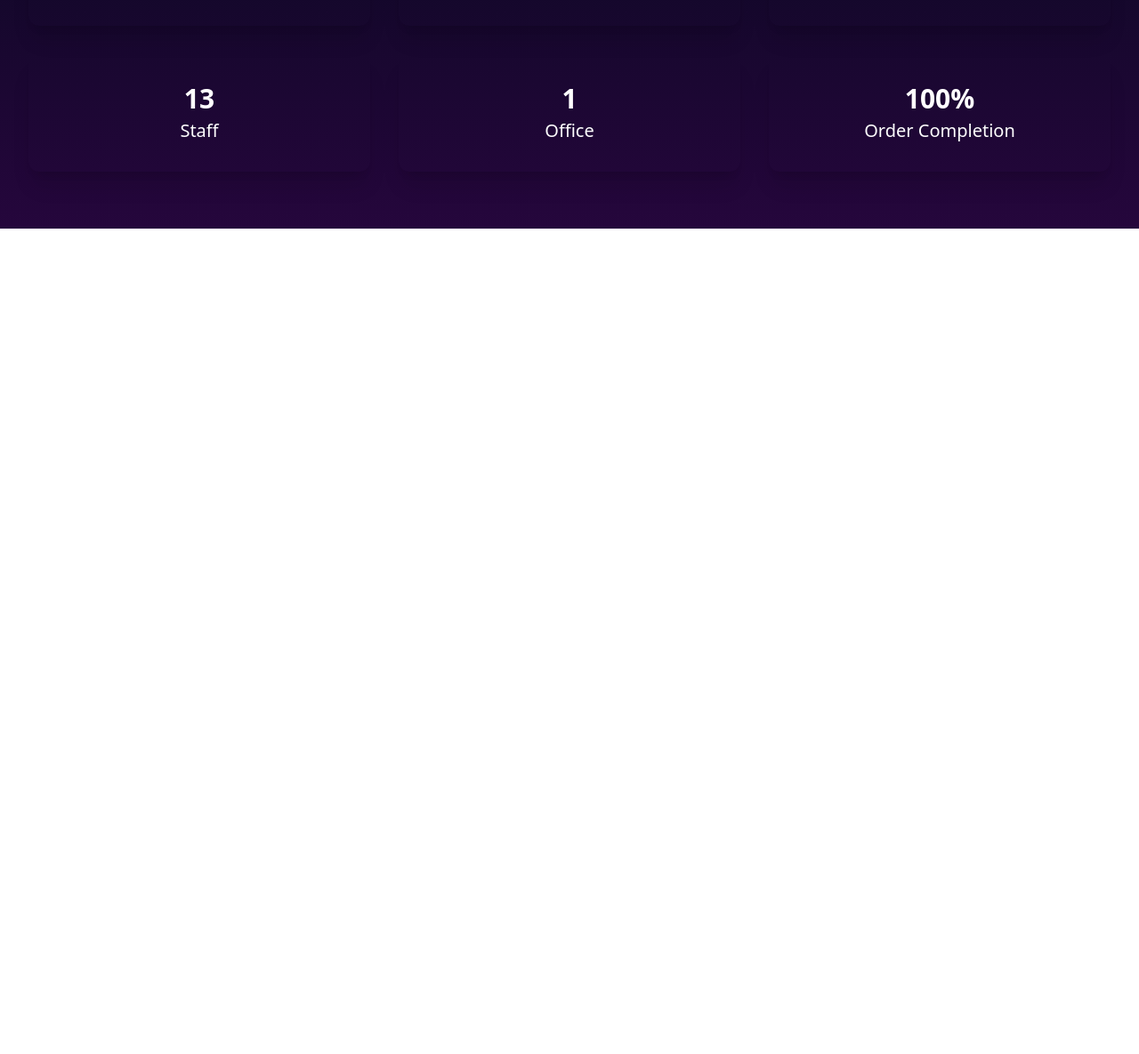
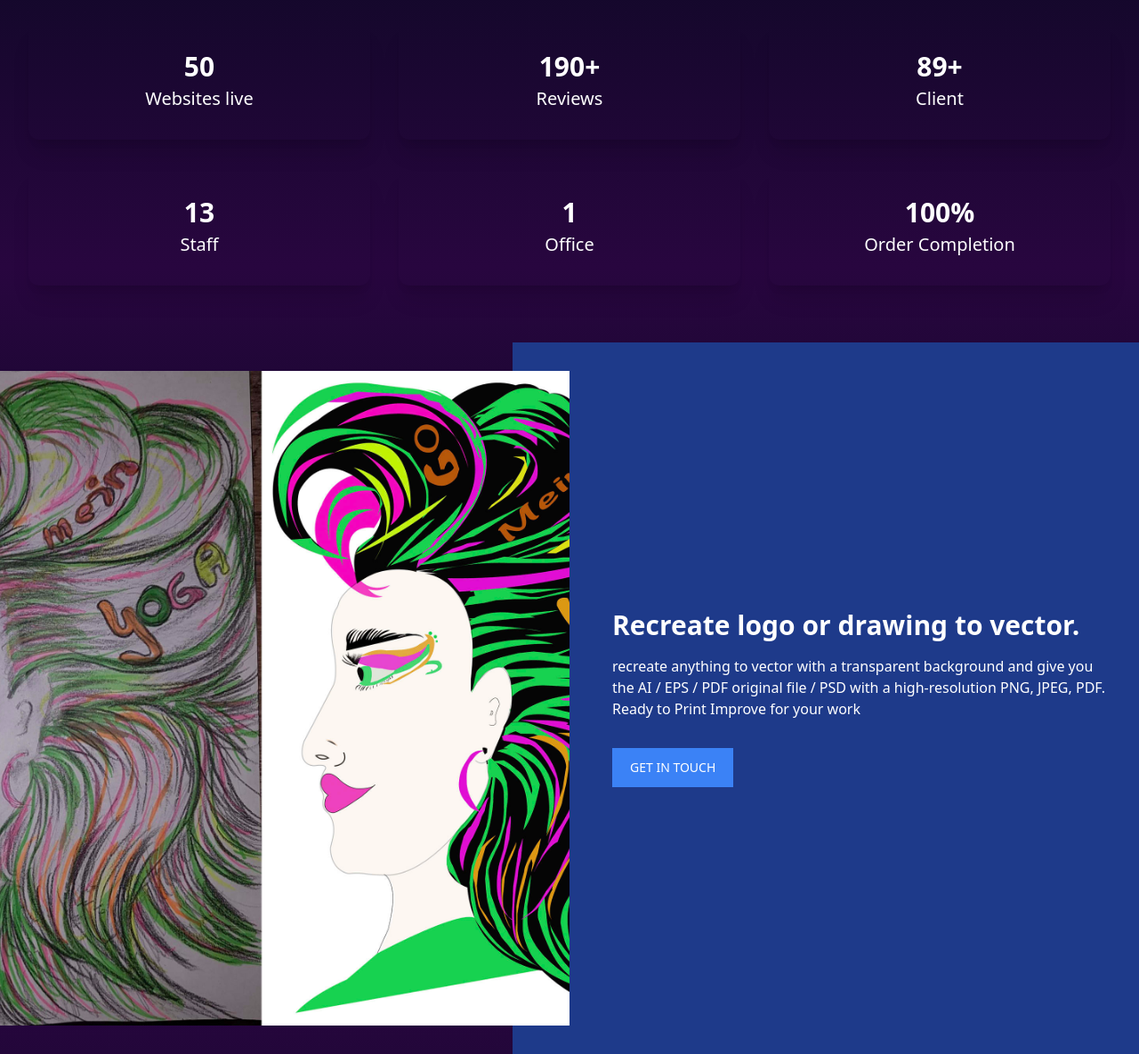
Before and after one commit to rkashik738/new-rktechit-v3, a plain HTML site: page index.html in a window 1280 px wide. Shown: the part 3299-4484 px from the top of the page at 89% size. Before the commit the page ends 3556 px from the top, so only its background shows below. Drawn offline with nearby package versions, Linux system fonts and the light colour scheme.

Commit message:
new section added

```diff
--- a/css/style.css
+++ b/css/style.css
@@ -34,13 +34,4 @@ body{
     color: #2b6cb0;  /*Set to match the Tailwind colour you want the active one to be */
 }
 
-
-
-
-
-@media only screen and (max-width: 600px) {
-    .client-review{
-
-        margin-left: 50px;
-    }
 }
--- a/index.html
+++ b/index.html
@@ -393,8 +393,33 @@
 						Our Client Reviews
 					</h1>
 				</div>
-				<div class=" w-3/4 ml-44 client-review ">
-					<img class="" src="img/allreview.png" alt="">
+				<div>
+					<!--
+  This component uses @tailwindcss/aspect-ratio
+
+  yarn add @tailwindcss/aspect-ratio
+  npm install @tailwindcss/aspect-ratio
+
+  plugins: [require('@tailwindcss/aspect-ratio')]
+-->
+
+<article>
+	<div class="max-w-screen-xl px-4 py-16 mx-auto space-y-8 sm:px-6 lg:px-8">
+
+
+	  <div class="aspect-w-16 aspect-h-9">
+		<img
+		  class="object-cover rounded-xl"
+		  src="img/allreview.png"
+		  alt=""
+		/>
+	  </div>
+
+
+		</div>
+	  </div>
+	</div>
+  </article>
 				</div>
 
 			</section>
@@ -409,10 +434,6 @@
 				<div class="max-w-screen-xl px-4 py-16 mx-auto sm:px-6 lg:px-8">
 				  <div class="max-w-xl">
 
-
-
-
-					</p>
 				  </div>
 
 				  <ul class="grid grid-cols-1 gap-8 mt-8 sm:grid-cols-2 lg:grid-cols-3">
@@ -450,6 +471,60 @@
 			  </section>
 		 </section>
 
+		 <!--=============================== section end================== -->
+
+
+
+		 	<!--=============================== project with photo============= -->
+
+		 <section>
+			<section>
+				<div class="grid grid-cols-1 lg:grid-cols-2 lg:h-screen">
+				  <div class="relative z-10 lg:py-8">
+					<div class="relative h-64 lg:h-full">
+					  <img
+						class="absolute inset-0 object-cover w-full h-full"
+						src="img/vector-trecing.jpg"
+						alt=""
+					  />
+					</div>
+				  </div>
+
+				  <div class="relative flex items-center bg-blue-900 lg:pl-4">
+					<span
+					  class="absolute inset-y-0 hidden w-16 bg-blue-900 lg:block -left-16"
+					></span>
+
+					<div class="relative px-4 py-16 sm:px-6 lg:px-8 lg:py-24">
+					  <h2 class="text-2xl font-bold text-white sm:text-3xl">
+						Recreate logo or drawing to vector.
+					  </h2>
+
+					  <p class="mt-4 text-white">
+						recreate anything to vector with a transparent background and give you the AI / EPS / PDF original file / PSD with a high-resolution PNG, JPEG, PDF. Ready to Print Improve for your work
+					  </p>
+
+					  <a
+						class="inline-block px-5 py-3 mt-8 text-sm font-medium text-white uppercase bg-blue-500 "
+						href=""
+					  >
+						Get in touch
+					  </a>
+					</div>
+				  </div>
+				</div>
+			  </section>
+
+			  <!-- =========================end section ================== -->
+
+			  <!--================== new section for wordpress====================== -->
+
+			  <section>
+
+			  </section>
+
+		 </section>
+
 
 	 </main>
 
```
Also changed, not shown: img/vector-trecing.jpg (added), img/wordpress.jpg (added).
